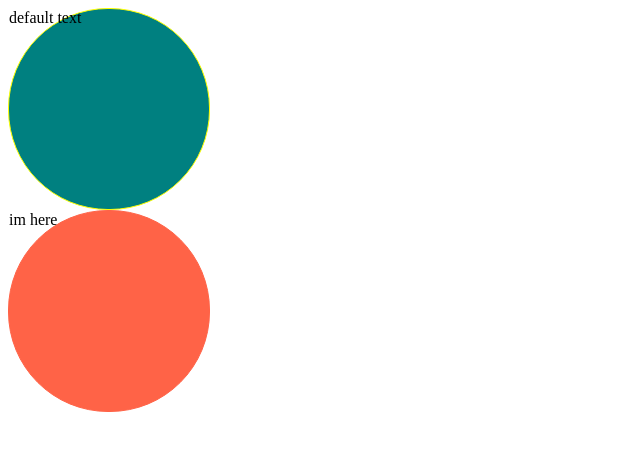
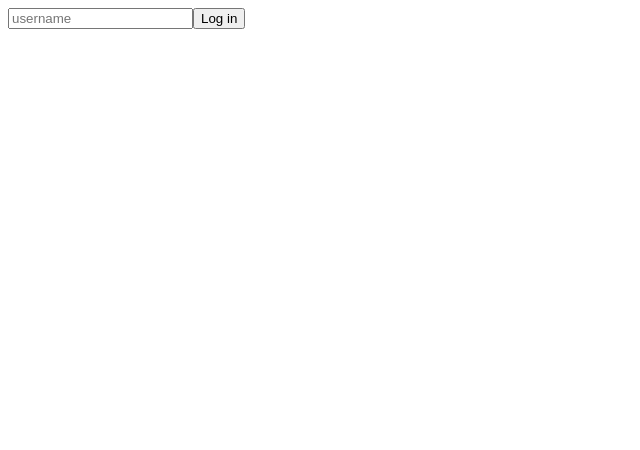
Before and after one commit to plusbeauxjours/CryptoTracker, a React (Create React App) app: page / in a window 1280 px wide. Shown: the top 450 px of the page, without its empty margins (0-640 px from the left). Built offline with nearby package versions, Linux system fonts and the light colour scheme.

Commit message:
set: Form

```diff
--- a/src/App.tsx
+++ b/src/App.tsx
@@ -1,10 +1,28 @@
-import Circle from "./Circle";
+import React, { useState } from "react";
 
 function App() {
+  const [value, setValue] = useState("");
+  const onChange = (event: React.FormEvent<HTMLInputElement>) => {
+    const {
+      currentTarget: { value },
+    } = event;
+    setValue(value);
+  };
+  const onSubmit = (event: React.FormEvent<HTMLFormElement>) => {
+    event.preventDefault();
+    console.log("hello", value);
+  };
   return (
     <div>
-      <Circle borderColor="yellow" bgColor="teal" />
-      <Circle text="im here" bgColor="tomato" />
+      <form onSubmit={onSubmit}>
+        <input
+          value={value}
+          onChange={onChange}
+          type="text"
+          placeholder="username"
+        />
+        <button>Log in</button>
+      </form>
     </div>
   );
 }
--- a/src/Circle.tsx
+++ b/src/Circle.tsx
@@ -1,3 +1,4 @@
+import { useState } from "react";
 import styled from "styled-components";
 
 interface ContainerProps {
@@ -16,15 +17,11 @@ const Container = styled.div<ContainerProps>`
 interface CircleProps {
   bgColor: string;
   borderColor?: string;
-  text?: string;
 }
 
-function Circle({ bgColor, borderColor, text = "default text" }: CircleProps) {
-  return (
-    <Container bgColor={bgColor} borderColor={borderColor ?? bgColor}>
-      {text}
-    </Container>
-  );
+function Circle({ bgColor, borderColor }: CircleProps) {
+  const [value, setValue] = useState<string>("");
+  return <Container bgColor={bgColor} borderColor={borderColor ?? bgColor} />;
 }
 
 export default Circle;
```
